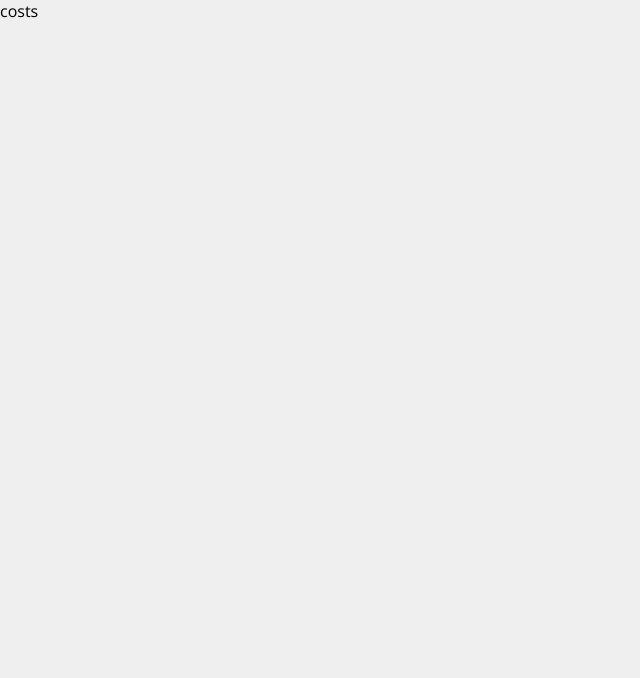
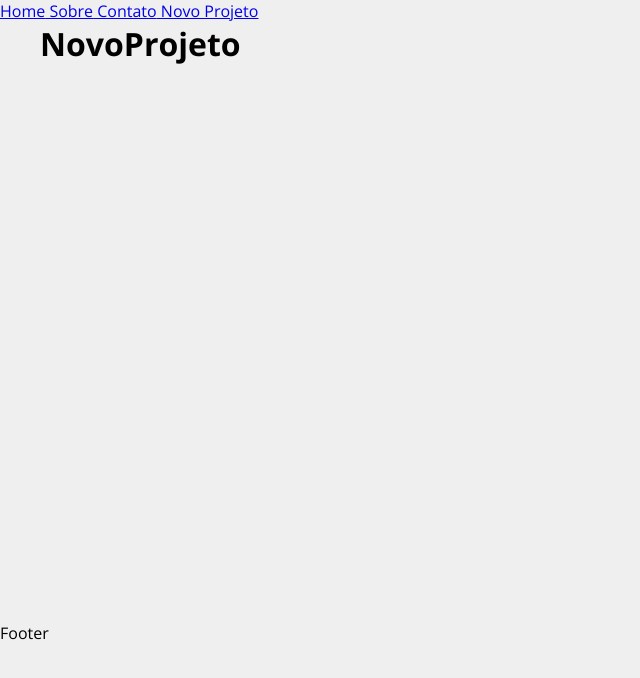
Before and after one commit to ArtroxGabriel/costs, a React (Create React App) app: page /novoprojeto in a window 1280 px wide. Shown: the top 678 px of the page, without its empty margins (0-640 px from the left). Built offline with nearby package versions, Linux system fonts and the light colour scheme.

Commit message:
layout + pages do projeto

```diff
--- a/src/App.js
+++ b/src/App.js
@@ -1,10 +1,34 @@
+import {BrowserRouter as Router, Route, Routes as Switch, Link} from 'react-router-dom';
+import Home from './components/pages/Home';
+import Sobre from './components/pages/Sobre';
+import Contato from './components/pages/Contato';
+import NovoProjeto from './components/pages/NovoProjeto';
+
+import Container from './components/layout/Container';
 
 
 function App() {
   return (
-    <div className="App">
-      <p>costs</p>
-    </div>
+    <Router>
+      <div>
+        <Link to="/"> Home</Link>
+        <Link to="/sobre"> Sobre</Link>
+        <Link to="/contato"> Contato</Link>
+        <Link to="/novoprojeto"> Novo Projeto</Link>
+      </div>
+
+      <Container customClass="min-height">
+        <Switch>
+            <Route exact path="/" element ={<Home/>} />
+            <Route path="/sobre" element ={<Sobre/>} />
+            <Route path="/contato" element ={<Contato/>} />
+            <Route path="/novoprojeto" element ={<NovoProjeto/>} />
+        </Switch>
+      </Container>
+      <p> Footer </p>
+
+
+    </Router>
   );
 }
 
--- /dev/null
+++ b/src/components/layout/Container.js
@@ -0,0 +1,7 @@
+import styles from './Container.module.css'
+
+function Container ( props ) {
+    return  <div className={`${styles.container} ${styles[props.customClass]}`}> {props.children} </div>
+}
+
+export default Container
--- /dev/null
+++ b/src/components/layout/Container.module.css
@@ -0,0 +1,11 @@
+.container {
+  width: 1200px;
+  display: flex;
+  justify-content: space-between;
+  margin: 0 auto;
+  flex-wrap: wrap;
+}
+
+.min-height {
+  min-height: 75%;
+}
--- /dev/null
+++ b/src/components/pages/Contato.js
@@ -0,0 +1,7 @@
+function Contato () {
+    return (
+        <h1> Contato </h1>
+    )
+}
+
+export default Contato;
--- /dev/null
+++ b/src/components/pages/Home.js
@@ -0,0 +1,7 @@
+function Home () {
+    return (
+        <h1> Home </h1>
+    )
+}
+
+export default Home;
--- /dev/null
+++ b/src/components/pages/NovoProjeto.js
@@ -0,0 +1,7 @@
+function NovoProjeto () {
+    return (
+        <h1> NovoProjeto </h1>
+    )
+}
+
+export default NovoProjeto;
--- /dev/null
+++ b/src/components/pages/Sobre.js
@@ -0,0 +1,7 @@
+function Sobre () {
+    return (
+        <h1> Sobre </h1>
+    )
+}
+
+export default Sobre;
```
